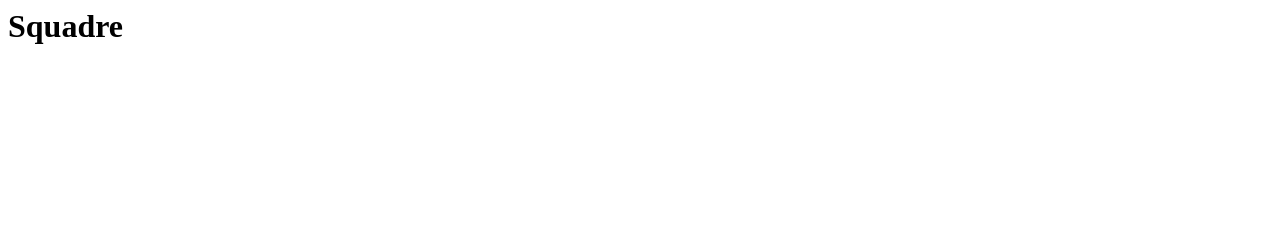
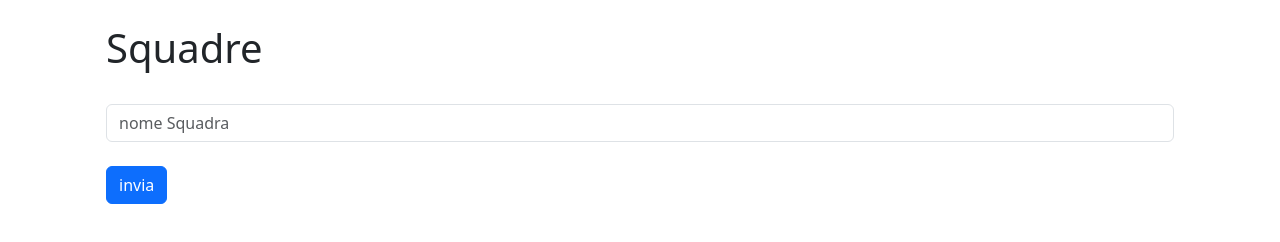
Before and after one commit to RiccardoFiacco/js-snack-es6, a plain HTML site: page snack 2/index.html in a window 1280 px wide. Drawn offline with nearby package versions, Linux system fonts and the light colour scheme.

Commit message:
add a input to take the name of squad

```diff
--- a/snack 2/index.html
+++ b/snack 2/index.html
@@ -3,10 +3,30 @@
     <meta charset="UTF-8">
     <meta name="viewport" content="width=device-width, initial-scale=1.0">
     <title>Document</title>
-
+    <link
+      href="https://cdn.jsdelivr.net/npm/bootstrap@5.3.3/dist/css/bootstrap.min.css"
+      rel="stylesheet"
+      integrity="sha384-QWTKZyjpPEjISv5WaRU9OFeRpok6YctnYmDr5pNlyT2bRjXh0JMhjY6hW+ALEwIH"
+      crossorigin="anonymous"
+    />
 </head>
 <body>
-    <h1>Squadre</h1>
+    <div class="container">
+    <form id="form" class="p-4">
+        <h1>Squadre</h1>
+        <div class="row">
+            <div class="col mt-4">
+            <input
+                type="text"
+                class="form-control"
+                placeholder="nome Squadra"
+                id="personal_info"
+                required
+            />
+            </div>
+        </div>
+        <button id="submitButton" type="submit" class="btn btn-primary mt-4">invia</button>
+    </form>
     <p id="print"></p>
     <script src="./js/script.js"></script>
 </body>
```
